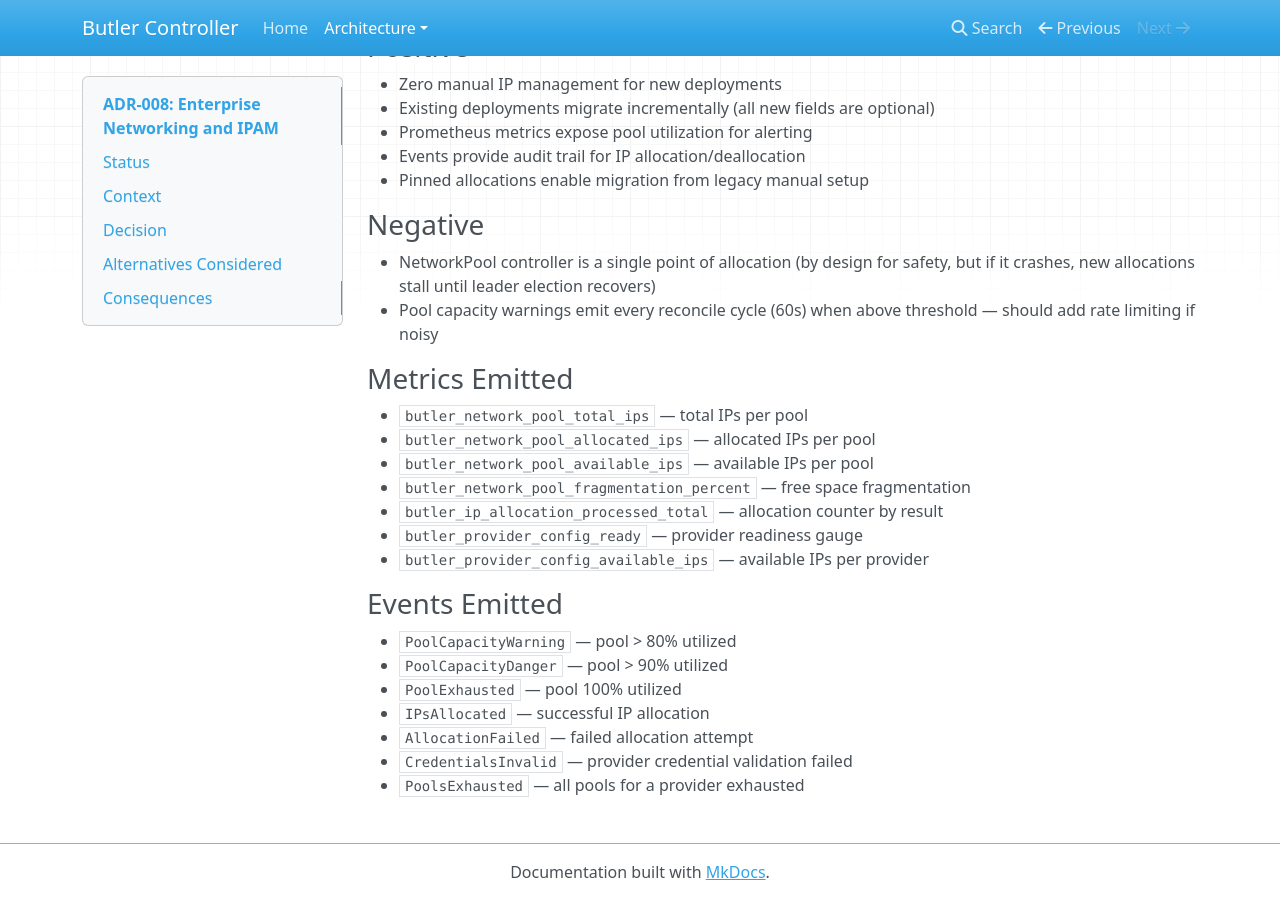
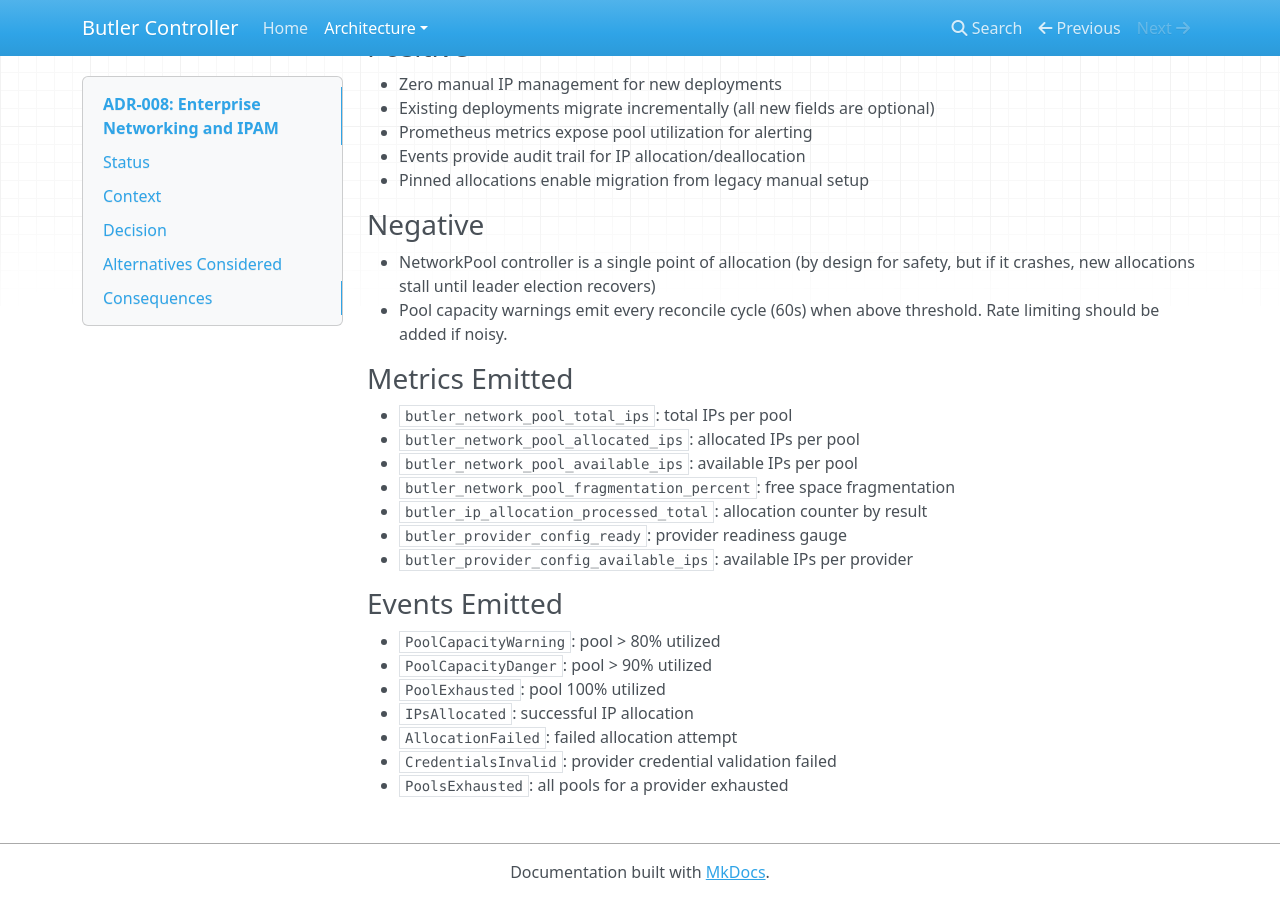
Before and after one commit to butlerdotdev/butler-controller, an MkDocs documentation site: the page built from docs/architecture/ADR-008-enterprise-networking-ipam.md, in a window 1280 px wide and 900 px high, scrolled down 1887 px. Built offline with MkDocs 1.6.1, drawn with Linux system fonts in a browser that asks for light colours; nearby versions of some CDN libraries.

Commit message:
docs(adr-008): rephrase prose for clarity

```diff
--- a/docs/architecture/ADR-008-enterprise-networking-ipam.md
+++ b/docs/architecture/ADR-008-enterprise-networking-ipam.md
@@ -75,22 +75,22 @@ First-fit is simpler but leads to fragmentation. After several allocate/free cyc
 
 ### Negative
 - NetworkPool controller is a single point of allocation (by design for safety, but if it crashes, new allocations stall until leader election recovers)
-- Pool capacity warnings emit every reconcile cycle (60s) when above threshold — should add rate limiting if noisy
+- Pool capacity warnings emit every reconcile cycle (60s) when above threshold. Rate limiting should be added if noisy.
 
 ### Metrics Emitted
-- `butler_network_pool_total_ips` — total IPs per pool
-- `butler_network_pool_allocated_ips` — allocated IPs per pool
-- `butler_network_pool_available_ips` — available IPs per pool
-- `butler_network_pool_fragmentation_percent` — free space fragmentation
-- `butler_ip_allocation_processed_total` — allocation counter by result
-- `butler_provider_config_ready` — provider readiness gauge
-- `butler_provider_config_available_ips` — available IPs per provider
+- `butler_network_pool_total_ips`: total IPs per pool
+- `butler_network_pool_allocated_ips`: allocated IPs per pool
+- `butler_network_pool_available_ips`: available IPs per pool
+- `butler_network_pool_fragmentation_percent`: free space fragmentation
+- `butler_ip_allocation_processed_total`: allocation counter by result
+- `butler_provider_config_ready`: provider readiness gauge
+- `butler_provider_config_available_ips`: available IPs per provider
 
 ### Events Emitted
-- `PoolCapacityWarning` — pool > 80% utilized
-- `PoolCapacityDanger` — pool > 90% utilized
-- `PoolExhausted` — pool 100% utilized
-- `IPsAllocated` — successful IP allocation
-- `AllocationFailed` — failed allocation attempt
-- `CredentialsInvalid` — provider credential validation failed
-- `PoolsExhausted` — all pools for a provider exhausted
+- `PoolCapacityWarning`: pool > 80% utilized
+- `PoolCapacityDanger`: pool > 90% utilized
+- `PoolExhausted`: pool 100% utilized
+- `IPsAllocated`: successful IP allocation
+- `AllocationFailed`: failed allocation attempt
+- `CredentialsInvalid`: provider credential validation failed
+- `PoolsExhausted`: all pools for a provider exhausted
```
